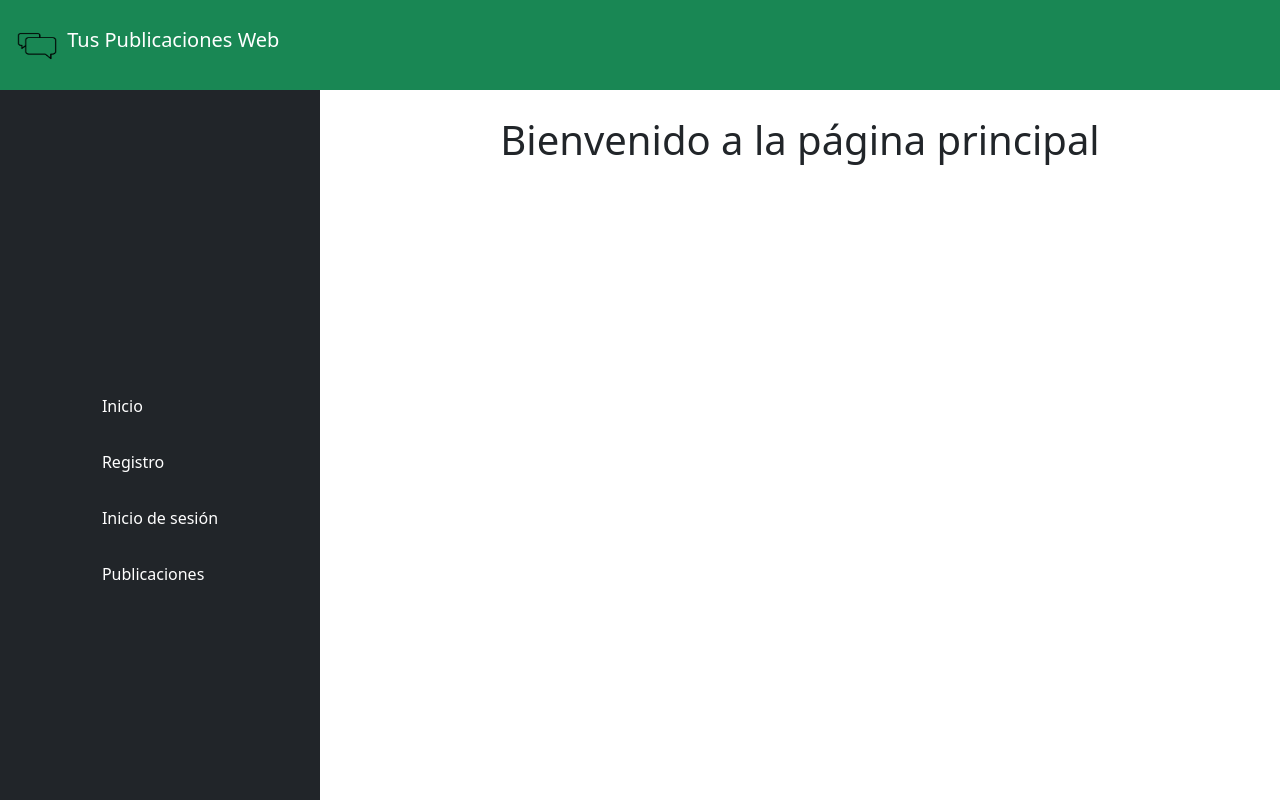
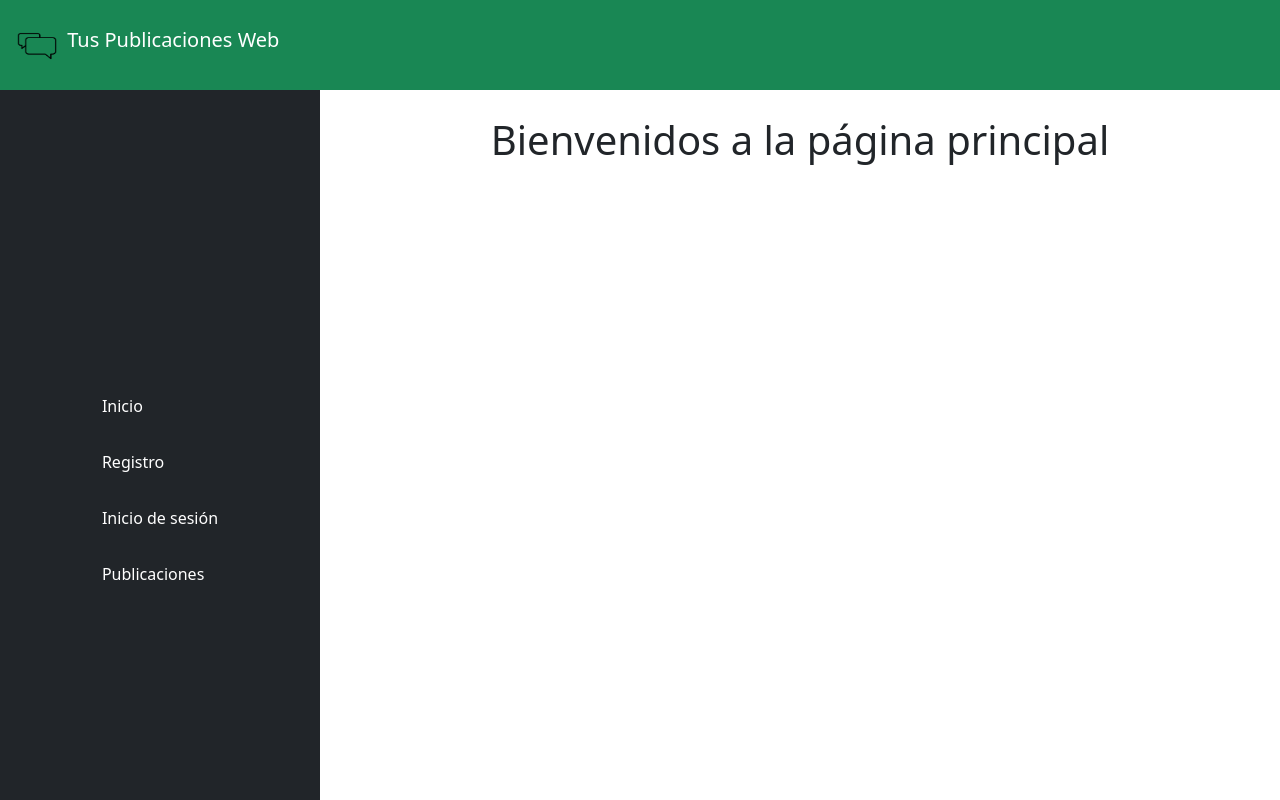
Before and after one commit to AngelGarciaCabrera/Programacion3, a React (Create React App) app: page / in a window 1280 px wide. Built offline with nearby package versions, Linux system fonts and the light colour scheme; no server answers.

Commit message:
Cambios Ortograficos Primer Home

```diff
--- a/src/components/Inicio.js
+++ b/src/components/Inicio.js
@@ -13,7 +13,7 @@ function Inicio() {
         <div className="">
             <div className="row justify-content-center">
                 <div className="col-md-8 text-center">
-                    <h1>Bienvenido a la página principal</h1>
+                    <h1>Bienvenidos a la página principal</h1>
                 </div>
             </div>
             {isLogged() && <Publicacion />}
```
